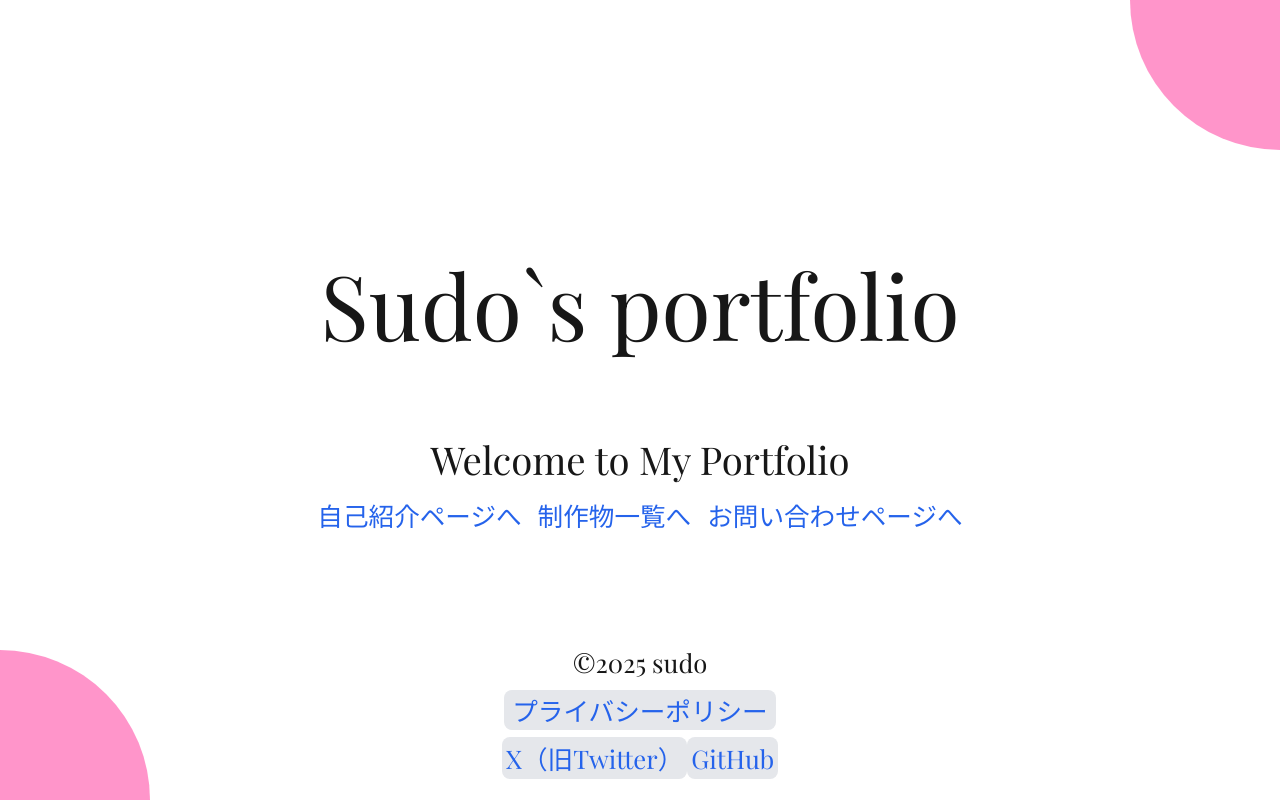
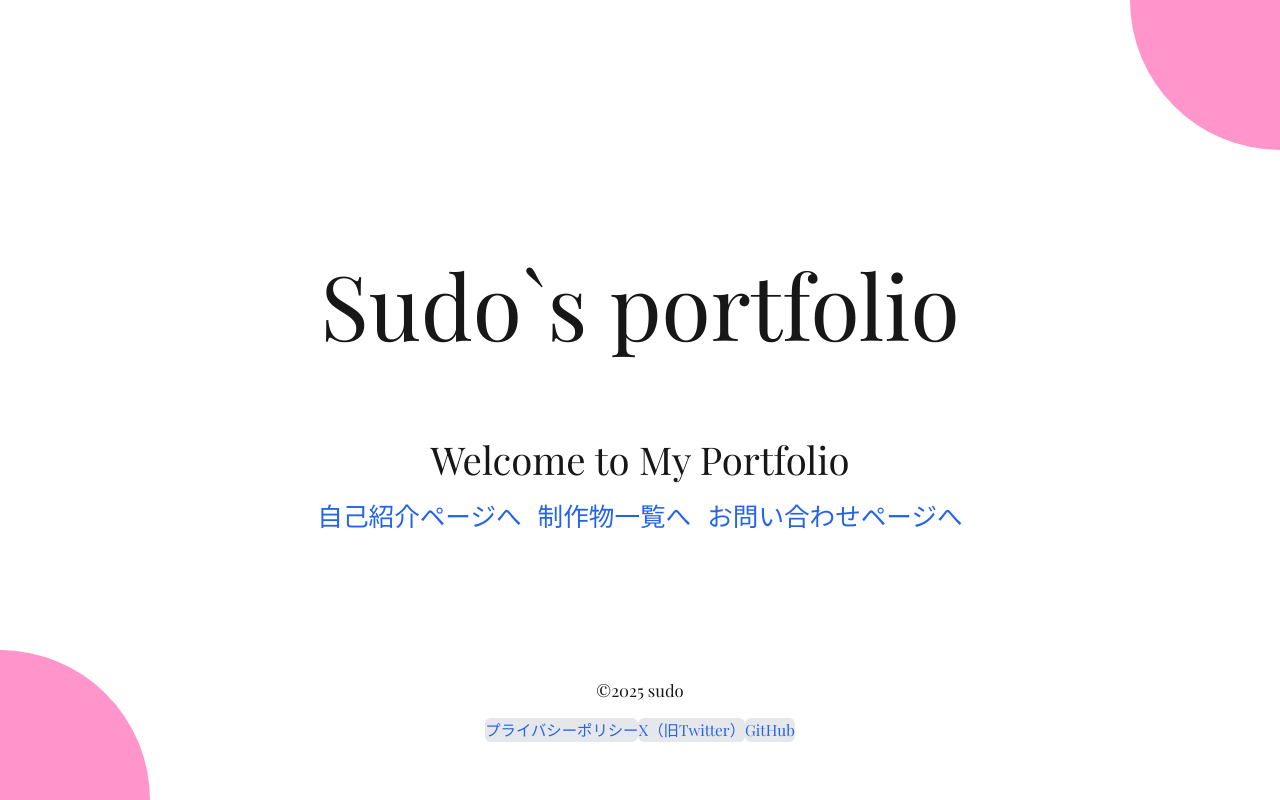
Before and after one commit to s-taku0502/portfolio, a Next.js app: page / in a window 1280 px wide. Built offline with nearby package versions, Linux system fonts and the light colour scheme.

Commit message:
update:可読性の向上

```diff
--- a/src/components/CustomFooter.js
+++ b/src/components/CustomFooter.js
@@ -2,20 +2,18 @@ import CustomLink from "./CustomLink";
 
 const CustomFooter = ({ children, className = "" }) => {
     return (
-        <footer className="font-playfair flex text-base md:text-[2vw] flex-col gap-4 row-start-3 items-center">
-            <div className="flex space-x-4">
-                <a className="font-playfair text-base md:text-[2vw] text-center">©2025 sudo</a>
+        <footer className="font-playfair flex flex-col gap-4 row-start-3 items-center">
+            <div className="flex">
+                <a className="font-playfair text-base md:text-[1.3vw] text-center">©2025 sudo</a>
             </div>
-            <div className="flex space-x-4 pb-10px">
-                    <CustomLink href="/privacy" className="bg-gray-200 rounded-lg p-2">
-                        プライバシーポリシー
-                    </CustomLink>
-            </div>
-            <div>
-                <CustomLink href="https://x.com/ocean_t_umi" className="bg-gray-200 rounded-lg p-1">
+            <div className="flex">
+                <CustomLink href="/privacy" className="text-base md:text-[1.2vw] bg-gray-200 rounded-md">
+                    プライバシーポリシー<br />
+                </CustomLink>
+                <CustomLink href="https://x.com/ocean_t_umi" className="text-base md:text-[1.2vw] bg-gray-200 rounded-md">
                     X（旧Twitter）
                 </CustomLink>
-                <CustomLink href="https://github.com/s-taku0502" className="bg-gray-200 rounded-lg p-1">
+                <CustomLink href="https://github.com/s-taku0502" className="text-base md:text-[1.2vw] bg-gray-200 rounded-md">
                     GitHub
                 </CustomLink>
             </div>
```
